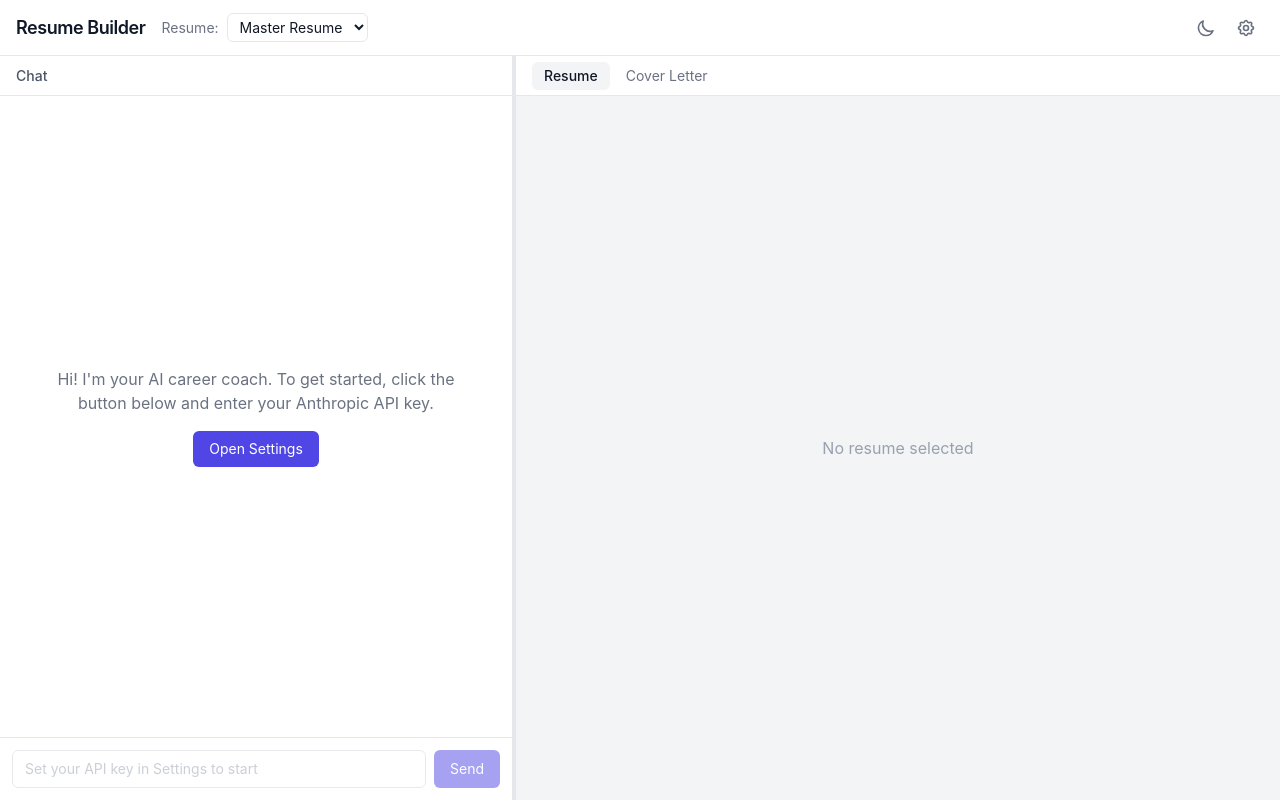
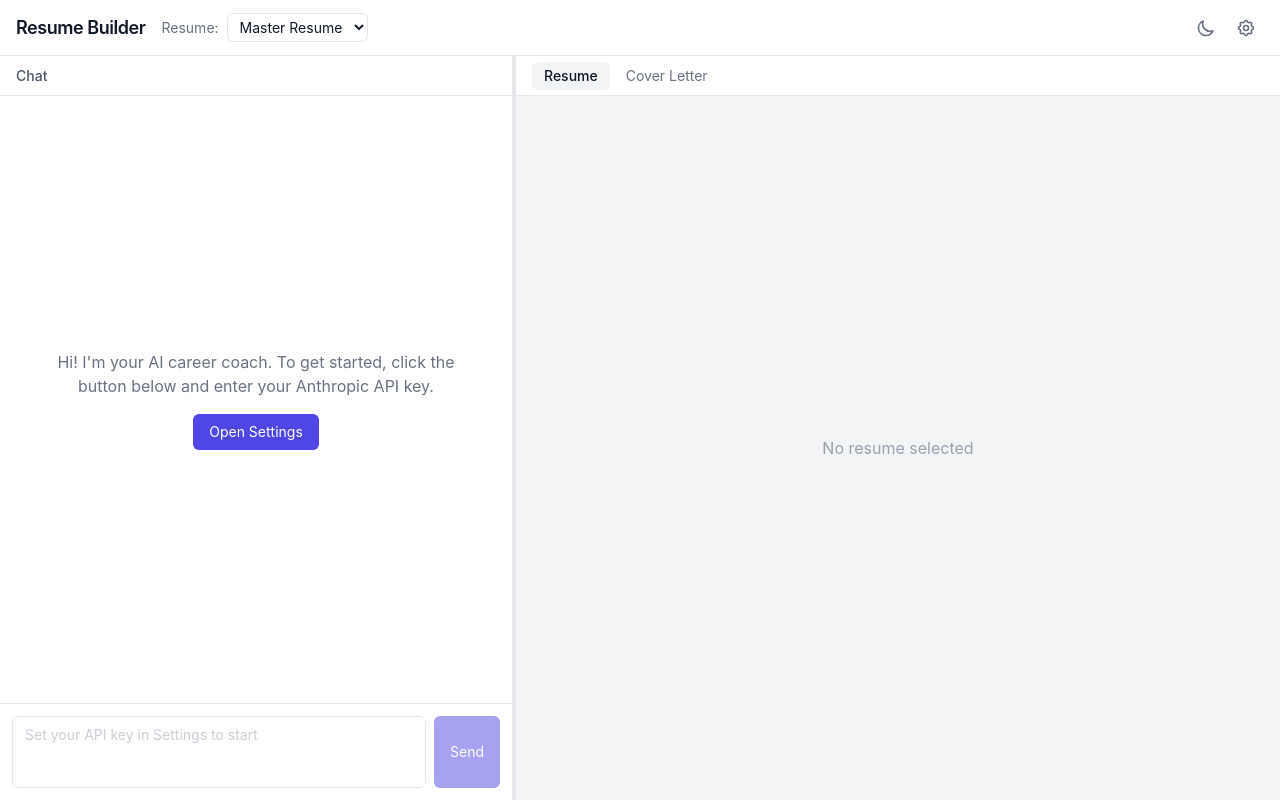
Before and after one commit to harrymorris22/resumebuilder, a React (Vite) app: page / in a window 1280 px wide. Built offline with nearby package versions, Linux system fonts and the light colour scheme; what @react-pdf/renderer would draw is missing.

Commit message:
fix: convert chat input to auto-resizing textarea
Shift+Enter now inserts newlines. Textarea starts at 3 rows (72px),
grows up to 8 rows (192px) as user types, then scrolls. Resets on send.

```diff
--- a/src/components/chat/ChatPanel.tsx
+++ b/src/components/chat/ChatPanel.tsx
@@ -1,4 +1,4 @@
-import { useState, useRef, useEffect } from 'react';
+import { useState, useRef, useEffect, useCallback } from 'react';
 import { useAppStore } from '../../stores/useAppStore';
 import { useChat } from '../../hooks/useChat';
 import { MessageBubble } from './MessageBubble';
@@ -17,7 +17,7 @@ export function ChatPanel() {
   const activeSession = chatSessions.find((s) => s.id === activeChatSessionId);
   const isJobMode = activeSession?.mode === 'job-customisation';
   const messagesEndRef = useRef<HTMLDivElement>(null);
-  const inputRef = useRef<HTMLInputElement>(null);
+  const inputRef = useRef<HTMLTextAreaElement>(null);
 
   const {
     sendMessage,
@@ -35,11 +35,21 @@ export function ChatPanel() {
     messagesEndRef.current?.scrollIntoView({ behavior: 'smooth' });
   }, [messages, streamingText, starSuggestions]);
 
+  const resizeTextarea = useCallback(() => {
+    const el = inputRef.current;
+    if (!el) return;
+    el.style.height = 'auto';
+    el.style.height = `${el.scrollHeight}px`;
+  }, []);
+
   const handleSend = () => {
     const trimmed = input.trim();
     if (!trimmed || isStreaming) return;
     setInput('');
     sendMessage(trimmed);
+    if (inputRef.current) {
+      inputRef.current.style.height = 'auto';
+    }
   };
 
   const handleKeyDown = (e: React.KeyboardEvent) => {
@@ -152,19 +162,22 @@ export function ChatPanel() {
 
       <div className="p-3 border-t border-gray-200 dark:border-gray-700 flex-shrink-0">
         <div className="flex gap-2">
-          <input
+          <textarea
             ref={inputRef}
-            type="text"
+            rows={1}
             value={input}
-            onChange={(e) => setInput(e.target.value)}
+            onChange={(e) => {
+              setInput(e.target.value);
+              resizeTextarea();
+            }}
             onKeyDown={handleKeyDown}
             placeholder={
               apiKey
-                ? 'Type a message...'
+                ? 'Type a message... (Shift+Enter for new line)'
                 : 'Set your API key in Settings to start'
             }
             disabled={!apiKey || isStreaming}
-            className="flex-1 px-3 py-2 text-sm border border-gray-300 dark:border-gray-600 rounded-md bg-white dark:bg-gray-700 text-gray-900 dark:text-white placeholder-gray-400 focus:outline-none focus:ring-2 focus:ring-primary-500 disabled:opacity-50 disabled:cursor-not-allowed"
+            className="flex-1 px-3 py-2 text-sm border border-gray-300 dark:border-gray-600 rounded-md bg-white dark:bg-gray-700 text-gray-900 dark:text-white placeholder-gray-400 focus:outline-none focus:ring-2 focus:ring-primary-500 disabled:opacity-50 disabled:cursor-not-allowed resize-none min-h-[72px] max-h-[192px] overflow-y-auto"
           />
           <button
             onClick={handleSend}
```
